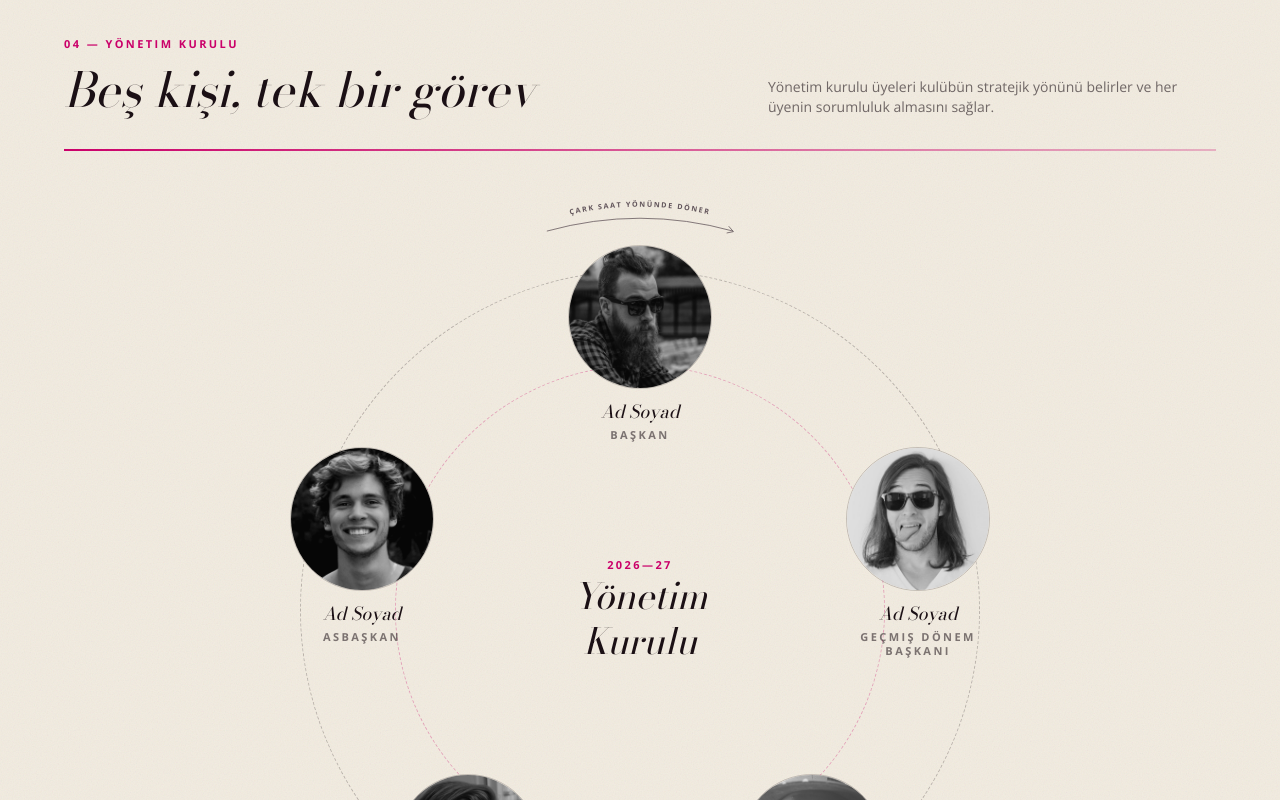
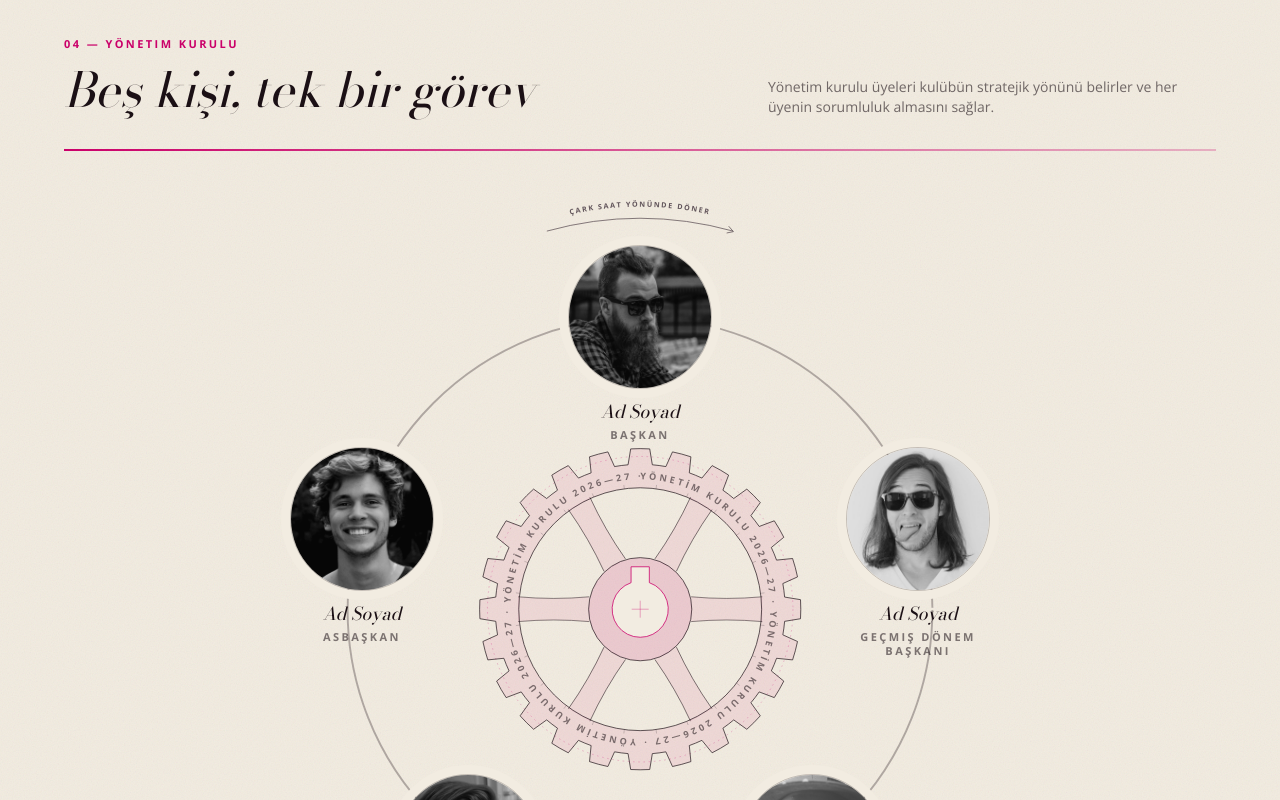
Before and after one commit to andyanday33/dokuz-eylul-rotaract-2026, a Next.js app: page / in a window 1280 px wide. Shown: the part 6500-7300 px from the top of the page. Built offline with nearby package versions, Linux system fonts and the light colour scheme.

Commit message:
feat: add RotaryWheel component and implement slow orbit animation

```diff
--- a/app/globals.css
+++ b/app/globals.css
@@ -156,6 +156,12 @@
     animation: orbit-spin 90s linear infinite reverse;
   }
 
+  /* A cast gear should feel heavy — the Rotary wheel turns slower than the
+     hairline orbits it sits inside. */
+  .orbit-spin-slow {
+    animation: orbit-spin 120s linear infinite;
+  }
+
   .board-photo {
     filter: grayscale(1) contrast(0.95) brightness(0.9);
     transition: filter 0.5s, transform 0.5s;
@@ -165,6 +171,15 @@
 @keyframes orbit-spin {
   to {
     transform: rotate(360deg);
+  }
+}
+
+@media (prefers-reduced-motion: reduce) {
+  .orbit-spin,
+  .orbit-spin-reverse,
+  .orbit-spin-slow,
+  .marquee-track {
+    animation: none;
   }
 }
 
--- a/components/Board.tsx
+++ b/components/Board.tsx
@@ -5,6 +5,7 @@ import gsap from "gsap";
 import { useGSAP } from "@gsap/react";
 import { ScrollTrigger } from "gsap/ScrollTrigger";
 import { Grain } from "./Editorial";
+import { RotaryWheel } from "./RotaryWheel";
 
 gsap.registerPlugin(useGSAP, ScrollTrigger);
 
@@ -15,6 +16,19 @@ const BOARD = [
   { name: "Ad Soyad", role: "Sayman", photo: "/board/sayman.jpg" },
   { name: "Ad Soyad", role: "Geçmiş Dönem Başkanı", photo: "/board/gdb.jpg" },
 ];
+
+/** Repeated around the wheel's rim band; the trailing separator is what
+    makes the wrap read continuously rather than butting two words together. */
+const RIM_MARK = "YÖNETİM KURULU 2026—27 · ";
+
+/** Where member i sits on the orbit, in degrees, twelve o'clock first. */
+const seatAngle = (i: number) => -90 - (360 / BOARD.length) * i;
+
+/** Polar → percentage coordinates inside a square box. */
+const seat = (i: number, r: number) => {
+  const a = (seatAngle(i) * Math.PI) / 180;
+  return { x: 50 + r * Math.cos(a), y: 50 + r * Math.sin(a) };
+};
 
 export const Board = () => {
   const [active, setActive] = React.useState(0);
@@ -63,54 +77,53 @@ export const Board = () => {
         "-=0.1",
       );
 
-    // Desktop orbital layout entrance
-    const orbitOuter = document.querySelector("#orbit-outer");
-    const orbitInner = document.querySelector("#orbit-inner");
-    const centerMark = document.querySelector("#center-mark");
+    // Desktop: the plate inks itself in, outside-in, the way it would be drawn
+    const plate = "#board-plate";
+    const strokes = gsap.utils.toArray<SVGGeometryElement>(
+      `${plate} [data-draw]`,
+    );
+    if (!strokes.length) return;
+
+    strokes.forEach((el) => {
+      const len = el.getTotalLength();
+      gsap.set(el, { strokeDasharray: len, strokeDashoffset: len });
+    });
+    gsap.set(`${plate} [data-fade]`, { opacity: 0 });
+
     const members = gsap.utils.toArray("[data-board] article");
+    gsap.set(members, { opacity: 0, scale: 0.8 });
 
-    gsap.set([orbitOuter, orbitInner], { scale: 0, opacity: 0 });
-    gsap.set(centerMark, { opacity: 0, scale: 0.8 });
-    gsap.set(members, { opacity: 0, scale: 0, y: 20 });
+    const ink = { duration: 0.5, strokeDashoffset: 0, ease: "power2.inOut" };
 
-    const orbitTl = gsap.timeline({
-      scrollTrigger: {
-        trigger: "[data-board]",
-        start: "top 85%",
-        toggleActions: "play none none none",
-      },
-    });
-
-    orbitTl
-      .to(orbitOuter, {
-        scale: 1,
-        opacity: 1,
-        duration: 0.6,
-        ease: "back.out(1.4)",
-        clearProps: "transform",
+    gsap
+      .timeline({
+        scrollTrigger: {
+          trigger: plate,
+          start: "top 82%",
+          toggleActions: "play none none none",
+        },
       })
+      .to(`${plate} [data-draw="orbit"]`, { ...ink, duration: 0.7 })
+      .to(`${plate} [data-draw="cogs"]`, { ...ink, duration: 1.1 }, "-=0.45")
+      .to(`${plate} [data-draw="rim"]`, ink, "-=0.6")
       .to(
-        orbitInner,
-        { scale: 1, opacity: 1, duration: 0.5, ease: "back.out(1.4)", clearProps: "transform" },
+        `${plate} [data-draw="spoke"]`,
+        { ...ink, duration: 0.4, stagger: 0.06 },
         "-=0.3",
       )
-      .to(
-        centerMark,
-        { opacity: 1, scale: 1, duration: 0.5, ease: "power2.out", clearProps: "transform" },
-        "-=0.3",
-      )
+      .to(`${plate} [data-draw="hub"]`, { ...ink, duration: 0.4 }, "-=0.2")
+      .to(`${plate} [data-fade]`, { opacity: 1, duration: 0.6 }, "-=0.3")
       .to(
         members,
         {
           opacity: 1,
           scale: 1,
-          y: 0,
-          duration: 0.5,
-          stagger: 0.1,
-          ease: "back.out(1.7)",
+          duration: 0.45,
+          stagger: 0.07,
+          ease: "back.out(1.6)",
           clearProps: "transform",
         },
-        "-=0.2",
+        "-=0.5",
       );
   }, {});
 
@@ -242,9 +255,14 @@ export const Board = () => {
 
         {/* ===== MOBILE: arc wheel peeking from top ===== */}
         <div ref={swipeRef} className="sm:hidden" onTouchStart={onTouchStart} onTouchEnd={onTouchEnd}>
-          {/* Clip container — shows top portion of the wheel */}
+          {/* Clip container — shows the top arc of the wheel. Height and the
+              centre offset below are tuned together: the flanking members sit
+              74px below centre and the hub crown 75px, so they enter the frame
+              together. Both are off-canvas on a phone anyway (the ring is
+              wider than the viewport), so the clip stops just above them and
+              what's left is a clean sweep of cogs. */}
           <div className="relative mx-auto h-[240px] w-full overflow-hidden">
-            {/* The wheel: a large circle positioned so center is well below clip area */}
+            {/* The wheel: a large circle whose centre sits below the clip */}
             <div
               className="absolute h-[520px] w-[520px]"
               style={{
@@ -255,16 +273,14 @@ export const Board = () => {
                 transition: "transform 0.7s ease-out",
               }}
             >
-              {/* orbit ring */}
-              <div className="pointer-events-none absolute inset-0 rounded-full border border-dashed border-foreground/25" />
+              {/* the wheel itself — its cogs are what you see arcing overhead */}
+              <div className="pointer-events-none absolute inset-[4%]">
+                <RotaryWheel className="h-full w-full" mark={RIM_MARK} />
+              </div>
 
-              {/* members on the ring */}
+              {/* members mounted on the cog tips */}
               {BOARD.map((m, i) => {
-                const angle = -90 - (360 / BOARD.length) * i;
-                const rad = (angle * Math.PI) / 180;
-                const r = 46;
-                const x = 50 + r * Math.cos(rad);
-                const y = 50 + r * Math.sin(rad);
+                const { x, y } = seat(i, 46);
                 return (
                   <button
                     key={m.role}
@@ -279,7 +295,7 @@ export const Board = () => {
                     className="absolute text-center"
                   >
                     <div
-                      className={`mx-auto overflow-hidden rounded-full border-2 transition-all duration-500 ${
+                      className={`mx-auto overflow-hidden rounded-full border-2 shadow-[0_0_0_7px_var(--paper)] transition-all duration-500 ${
                         i === active
                           ? "h-24 w-24 border-primary ring-2 ring-primary/30"
                           : "h-14 w-14 border-foreground/20 opacity-50"
@@ -339,45 +355,45 @@ export const Board = () => {
           </div>
         </div>
 
-        {/* ===== DESKTOP: orbital arrangement ===== */}
-        <div className="relative mx-auto hidden aspect-square w-full max-w-[560px] sm:block lg:max-w-[680px]">
-          {/* orbit rings */}
-          <div
-            id="orbit-outer"
-            className="pointer-events-none absolute inset-0 rounded-full border border-dashed border-foreground/25 orbit-spin"
-          />
-          <div
-            id="orbit-inner"
-            className="pointer-events-none absolute inset-[14%] rounded-full border border-dashed border-primary/30 orbit-spin"
-          />
-          {/* centre mark */}
-          <div
-            id="center-mark"
-            className="pointer-events-none absolute left-1/2 top-1/2 -translate-x-1/2 -translate-y-1/2 text-center"
+        {/* ===== DESKTOP: the wheel as a draughtsman's plate ===== */}
+        <div
+          id="board-plate"
+          className="relative mx-auto hidden aspect-square w-full max-w-[560px] sm:block lg:max-w-[680px]"
+        >
+          {/* the circle the members ride, struck like a construction line */}
+          <svg
+            viewBox="0 0 100 100"
+            aria-hidden
+            className="pointer-events-none absolute inset-0 h-full w-full"
           >
-            <p className="eyebrow text-primary">2026—27</p>
-            <p className="font-editorial text-4xl italic leading-tight">
-              Yönetim
-            </p>
-            <p className="font-editorial text-4xl italic leading-tight">
-              Kurulu
-            </p>
+            <circle
+              data-draw="orbit"
+              cx="50"
+              cy="50"
+              r="43"
+              fill="none"
+              className="stroke-foreground/30"
+              strokeWidth="0.28"
+              strokeDasharray="0.7 1.5"
+            />
+          </svg>
+
+          {/* the wheel, turning clockwise under its own weight */}
+          <div className="orbit-spin-slow pointer-events-none absolute inset-[26%]">
+            <RotaryWheel className="h-full w-full" mark={RIM_MARK} />
           </div>
 
           <div data-board className="absolute inset-0">
             {BOARD.map((m, i) => {
-              const angle = -90 - (360 / BOARD.length) * i;
-              const rad = (angle * Math.PI) / 180;
-              const r = 43;
-              const left = 50 + r * Math.cos(rad);
-              const top = 50 + r * Math.sin(rad);
+              const { x: left, y: top } = seat(i, 43);
               return (
                 <article
                   key={m.role}
                   style={{ left: `${left}%`, top: `${top}%` }}
                   className="group absolute w-36 -mt-16 -translate-x-1/2 text-center lg:w-40 lg:-mt-18"
                 >
-                  <div className="relative mx-auto h-32 w-32 overflow-hidden rounded-full border border-foreground/20 ring-1 ring-transparent transition-all duration-500 group-hover:border-primary group-hover:ring-primary/40 lg:h-36 lg:w-36">
+                  {/* the paper halo knocks the orbit line out behind each bust */}
+                  <div className="relative mx-auto h-32 w-32 overflow-hidden rounded-full border border-foreground/20 shadow-[0_0_0_9px_var(--paper)] ring-1 ring-transparent transition-all duration-500 group-hover:border-primary group-hover:ring-primary/40 lg:h-36 lg:w-36">
                     <img
                       src={m.photo}
                       alt={`${m.name} portresi`}
--- /dev/null
+++ b/components/RotaryWheel.tsx
@@ -0,0 +1,249 @@
+import React from "react";
+
+/**
+ * The Rotary wheel, drawn to spec rather than approximated: 24 cogs, 6 spokes,
+ * and a keyway cut into the hub — the keyway being the detail added in 1923 so
+ * the wheel would read as a working gear rather than an ornament.
+ *
+ * Rendered as a draughtsman's plate (hairline ink, cranberry construction
+ * lines, no filled badge) so it sits inside the paper-and-ink editorial
+ * language instead of dropping a logo lockup into the middle of the page.
+ *
+ * Geometry lives in a 1000×1000 field so every radius below is readable as
+ * "units from centre"; the SVG scales to whatever box it is given.
+ */
+
+const C = 500;
+const TEETH = 24;
+const PITCH = 360 / TEETH; // 15° of arc per cog
+
+/** Radii, outermost first. */
+const R = {
+  tip: 492, // cog tips
+  pitch: 468, // pitch circle (construction only)
+  root: 444, // cog roots / rim outer edge
+  band: 398, // baseline of the rim mark; glyphs rise outward from here
+  rim: 372, // rim inner edge
+  hub: 158,
+  key: 130, // keyway slot reaches this far out of the bore
+  bore: 86,
+};
+
+/** Cogs taper slightly from root to tip, as a cast gear tooth does. */
+const TOOTH_TIP = 3.4;
+const TOOTH_ROOT = 4.8;
+
+/** 0° is twelve o'clock, increasing clockwise — matches how the wheel turns. */
+const rad = (deg: number) => ((deg - 90) * Math.PI) / 180;
+const pt = (r: number, deg: number) =>
+  `${(C + r * Math.cos(rad(deg))).toFixed(2)} ${(C + r * Math.sin(rad(deg))).toFixed(2)}`;
+
+/** One closed outline walking root → tip → tip → root, 24 times around. */
+const COGS = (() => {
+  let d = `M ${pt(R.root, -TOOTH_ROOT)}`;
+  for (let i = 0; i < TEETH; i++) {
+    const a = i * PITCH;
+    d += ` L ${pt(R.tip, a - TOOTH_TIP)}`;
+    d += ` A ${R.tip} ${R.tip} 0 0 1 ${pt(R.tip, a + TOOTH_TIP)}`;
+    d += ` L ${pt(R.root, a + TOOTH_ROOT)}`;
+    d += ` A ${R.root} ${R.root} 0 0 1 ${pt(R.root, a + PITCH - TOOTH_ROOT)}`;
+  }
+  return `${d} Z`;
+})();
+
+/** Counter-wound circle, appended to COGS so even-odd fill leaves a rim band. */
+const circleSub = (r: number) =>
+  `M ${C - r} ${C} A ${r} ${r} 0 1 0 ${C + r} ${C} A ${r} ${r} 0 1 0 ${C - r} ${C} Z`;
+
+/**
+ * Spokes sit at 30° intervals offset from vertical, which leaves twelve
+ * o'clock clear for the keyway — the arrangement on the official emblem.
+ */
+const SPOKES = [30, 90, 150, 210, 270, 330];
+
+const SPOKE_END = 38; // half-width where it meets hub and rim
+const SPOKE_WAIST = 28; // control point pulls the flanks in at mid-span
+
+/**
+ * Drawn pointing up from the origin; each instance is rotated into place.
+ * Both ends bite two units into hub and rim: enough that no hairline gap
+ * opens up, little enough that the doubled fill doesn't show as a patch.
+ */
+const SPOKE_Y0 = -(R.hub - 2);
+const SPOKE_Y1 = -(R.rim + 2);
+const SPOKE_YM = (SPOKE_Y0 + SPOKE_Y1) / 2;
+
+const SPOKE_BODY =
+  `M ${-SPOKE_END} ${SPOKE_Y0} Q ${-SPOKE_WAIST} ${SPOKE_YM} ${-SPOKE_END} ${SPOKE_Y1}` +
+  ` L ${SPOKE_END} ${SPOKE_Y1} Q ${SPOKE_WAIST} ${SPOKE_YM} ${SPOKE_END} ${SPOKE_Y0} Z`;
+
+/**
+ * Only the two flanks, as open subpaths. Stroking the closed body instead
+ * would cap each end with a chord straight across the hub and rim circles.
+ */
+const SPOKE_FLANKS =
+  `M ${-SPOKE_END} ${SPOKE_Y0} Q ${-SPOKE_WAIST} ${SPOKE_YM} ${-SPOKE_END} ${SPOKE_Y1}` +
+  ` M ${SPOKE_END} ${SPOKE_Y0} Q ${SPOKE_WAIST} ${SPOKE_YM} ${SPOKE_END} ${SPOKE_Y1}`;
+
+/**
+ * The rim mark runs the whole way round, so there is no "right way up" to get
+ * wrong as the wheel turns — it reads as a struck seal at any angle.
+ *
+ * Wound clockwise from twelve o'clock, which stands the glyphs up along the
+ * top of the band (and inverts them along the bottom, as any seal does).
+ */
+const BAND_FONT = 28;
+const BAND_PATH =
+  `M ${C} ${C - R.band} A ${R.band} ${R.band} 0 0 1 ${C} ${C + R.band}` +
+  ` A ${R.band} ${R.band} 0 0 1 ${C} ${C - R.band}`;
+const BAND_LENGTH = 2 * Math.PI * R.band;
+
+/**
+ * Repeat the phrase as many times as fits at roughly the tracking the rest of
+ * the site sets small caps at, then let textLength stretch the spacing to
+ * exactly one circumference. Pinning the run to the full circle is what makes
+ * the wrap seamless: the last glyph lands where the first begins.
+ */
+const bandRepeats = (phrase: string) =>
+  Math.max(2, Math.round(BAND_LENGTH / (phrase.length * BAND_FONT * 0.87)));
+
+/** Bore plus the keyway notch cut squarely out of its top. */
+const BORE = (() => {
+  const half = 28;
+  const y = -Math.sqrt(R.bore ** 2 - half ** 2); // where the slot walls meet the bore
+  return `M ${half} ${y.toFixed(2)} A ${R.bore} ${R.bore} 0 1 1 ${-half} ${y.toFixed(2)} L ${-half} ${-R.key} L ${half} ${-R.key} Z`;
+})();
+
+export const RotaryWheel = ({
+  className = "",
+  mark,
+}: {
+  className?: string;
+  /** Repeated end-to-end around the rim band. Include its own separator. */
+  mark?: string;
+}) => {
+  const bandId = `rw-band-${React.useId().replace(/:/g, "")}`;
+
+  return (
+    <svg
+      viewBox="0 0 1000 1000"
+      className={className}
+      fill="none"
+      aria-hidden="true"
+    >
+      {/* ---- material: everything that is cast metal, no linework ---- */}
+      <g data-fade>
+        <path
+          d={`${COGS} ${circleSub(R.rim)}`}
+          fillRule="evenodd"
+          className="fill-primary/8"
+        />
+        <g transform={`translate(${C} ${C})`}>
+          {SPOKES.map((a) => (
+            <path
+              key={a}
+              d={SPOKE_BODY}
+              transform={`rotate(${a})`}
+              className="fill-primary/8"
+            />
+          ))}
+          <circle r={R.hub} className="fill-primary/14" />
+          <path d={BORE} className="fill-paper" />
+        </g>
+      </g>
+
+      {/* ---- construction lines: what a draughtsman leaves on the plate ---- */}
+      <g data-fade>
+        <circle
+          cx={C}
+          cy={C}
+          r={R.pitch}
+          className="stroke-primary/45"
+          strokeWidth={1.5}
+          strokeDasharray="5 11"
+        />
+        {/* root ticks, one per cog gap, kept short to clear the rim mark */}
+        <g className="stroke-foreground/30" strokeWidth={2}>
+          {Array.from({ length: TEETH }, (_, i) => {
+            const a = i * PITCH + PITCH / 2;
+            return (
+              <path key={i} d={`M ${pt(R.rim, a)} L ${pt(R.rim + 12, a)}`} />
+            );
+          })}
+        </g>
+        {/* centre mark */}
+        <g className="stroke-primary/50" strokeWidth={2}>
+          <path d={`M ${C - 26} ${C} L ${C + 26} ${C}`} />
+          <path d={`M ${C} ${C - 26} L ${C} ${C + 26}`} />
+        </g>
+      </g>
+
+      {/* ---- linework: drawn on in sequence, outside in ---- */}
+      <path
+        data-draw="cogs"
+        d={COGS}
+        className="stroke-foreground/70"
+        strokeWidth={3}
+        strokeLinejoin="round"
+      />
+      <circle
+        data-draw="rim"
+        cx={C}
+        cy={C}
+        r={R.rim}
+        className="stroke-foreground/70"
+        strokeWidth={3}
+      />
+      <g transform={`translate(${C} ${C})`}>
+        {SPOKES.map((a) => (
+          <path
+            key={a}
+            data-draw="spoke"
+            d={SPOKE_FLANKS}
+            transform={`rotate(${a})`}
+            className="stroke-foreground/60"
+            strokeWidth={2.5}
+            strokeLinejoin="round"
+          />
+        ))}
+        <circle
+          data-draw="hub"
+          r={R.hub}
+          className="stroke-foreground/70"
+          strokeWidth={3}
+        />
+        {/* the keyway, picked out in cranberry — the one place the brand lands */}
+        <path
+          data-draw="hub"
+          d={BORE}
+          className="stroke-primary/80"
+          strokeWidth={3}
+          strokeLinejoin="round"
+        />
+      </g>
+
+      {/* ---- the rim mark, repeating the whole way round ---- */}
+      {mark ? (
+        <>
+          <defs>
+            <path id={bandId} d={BAND_PATH} />
+          </defs>
+          <text
+            data-fade
+            className="fill-foreground/55"
+            style={{ fontWeight: 700, fontSize: BAND_FONT }}
+          >
+            <textPath
+              href={`#${bandId}`}
+              startOffset="0"
+              textLength={BAND_LENGTH.toFixed(2)}
+              lengthAdjust="spacing"
+            >
+              {mark.repeat(bandRepeats(mark))}
+            </textPath>
+          </text>
+        </>
+      ) : null}
+    </svg>
+  );
+};
```
